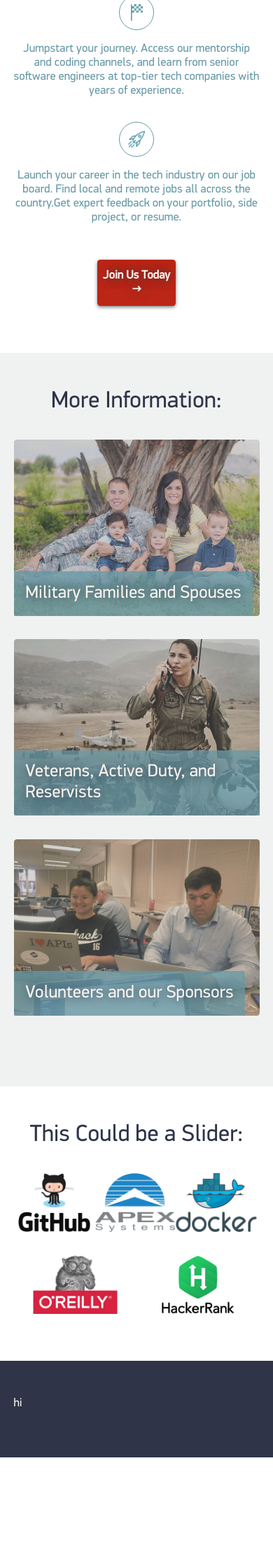
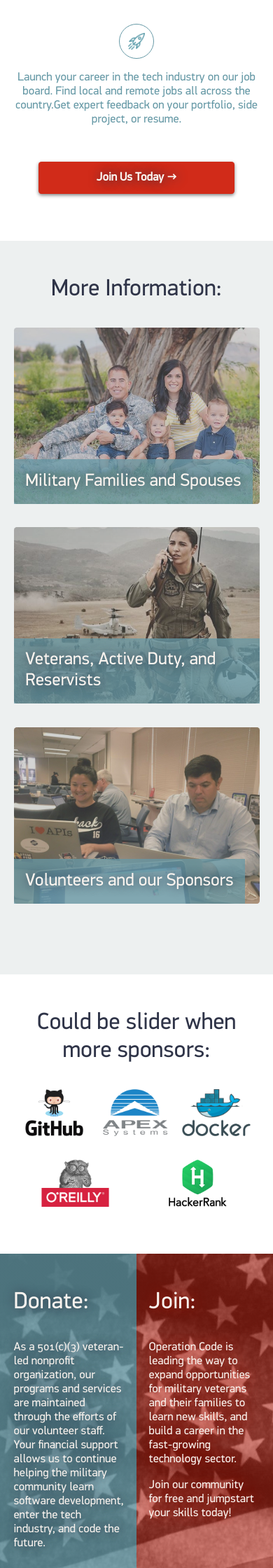
Before and after one commit to mattmacneil/opcode_style, a PHP site: page / in a window 390 px wide. Shown: the part 2320-4560 px from the top of the page at 70% size. Before the commit the page ends 4402 px from the top, so only its background shows below. Run offline with PHP 8.4, Linux system fonts and the light colour scheme.

Commit message:
Added frontpage donate/join section.

```diff
--- a/css/sass/_development.scss
+++ b/css/sass/_development.scss
@@ -169,6 +169,7 @@
 		width: 100%;
 		margin-bottom: 3em;
 		padding: 0 1em;
+		position: relative;
 
 		h2 {
 			font-weight: bold;
@@ -302,6 +303,56 @@
 		}
 	}
 
+.front-donate-join-bg {
+	width: 100%;
+	background-image: url('../../images/hero.jpg');
+	background-size: cover;
+}
+
+	.front-donate-join {
+		width: 100%;
+		background: linear-gradient(to left, transparent 50%, rgba($blue,.75) 50%);
+	}
+
+	.front-donate-join-overlay {
+		width: 100%;
+		height: 100%;
+		background-color: pink;
+		background: linear-gradient(to left, rgba($red,.5) 50%, transparent 50%);
+	}
+
+		.front-donate-container {
+			width: 100%;
+			display: flex;
+			color: $white;
+		}
+
+			.front-donate,
+			.front-join {
+				width: 50%;
+				padding-bottom: 5em;
+				position: relative;
+
+				p {
+					margin-bottom: 1em;
+				}
+
+				.headliner {
+					text-align: left;
+				}
+			}
+
+			.front-donate {
+				padding-right: 5%;
+				@include texthaze($black);
+			}
+
+			.front-join {
+				padding-left: 5%;
+				@include texthaze(darken($red, 10%));
+			}
+
+
 footer {
 	background-color: $black;
 	color: $white;
--- a/css/sass/_mobile.scss
+++ b/css/sass/_mobile.scss
@@ -97,6 +97,10 @@
 			margin-bottom: 0;
 		}
 
+		.landing-membership-button {
+			width: 80%;
+		}
+
 		.landing-more-info {
 			flex-direction: column;
 		}
@@ -118,4 +122,34 @@
 		width: 100%;
 	}
 
+	.what-we-do-cell {
+		width: 100%;
+		margin-bottom: 2em;
+		@include divshadow(lighten($grey, 30%));
+		border-bottom-right-radius: 0;
+		border-bottom-left-radius: 0;
+		border-top-left-radius: .5em;
+		border-bottom-right-radius: .5em;
+	}
+
+		.what-we-do-image {
+			display: none;
+		}
+
+		.what-we-do-content {
+			width: 100%;
+			float: right;
+			padding: 2em;
+			padding-bottom: 3em;
+			margin-bottom: 0;
+			border-bottom-right-radius: .5em;
+		}
+
+	.landing-partners-cell {
+		img {
+			height: 4em;
+		}
+	}
+
+
 } // 550
--- a/css/sass/_vars.scss
+++ b/css/sass/_vars.scss
@@ -1,8 +1,8 @@
 $black: #2F3448;
 $white: #FAF4EF;
 $grey: grey;
-$lightgrey: #F0F2F2;
-$red: lighten(#8D1D11, 10%);
+$lightgrey: darken(#F0F2F2, 1%);
+$red: lighten(#8D1D11, 15%);
 $green: green;
 $blue: #6699A6;
 $orange: orange;
--- a/index.php
+++ b/index.php
@@ -28,7 +28,7 @@
 
 									<div class="hero-imagebox-quote">
 
-										<span>&ldquo;Lorem ipsum dolor sit amet, consectetur adipisicing elit, sed do eiusmod tempor incididunt ut labore.&rdquo;</span>
+										<span>&ldquo;Operation Code not only paved a route for me; they also showed me what I can build with my imagination.&rdquo;</span>
 
 										<br />
 
@@ -67,6 +67,9 @@
 					</div><!-- what we do image -->
 
 					<div class="what-we-do-content">
+
+						<div class="what-we-do-snipe">
+						</div><!-- what we do snipe -->
 
 						<h2>Career Services:</h2>
 
@@ -224,12 +227,11 @@
 
 	</section><!-- landing more information -->
 
-
 	<section class="bg-white section-pad">
 
 		<div class="content-container">
 
-			<span class="headliner">This Could be a Slider:</span>
+			<span class="headliner">Could be slider when more sponsors:</span>
 
     	<div class="landing-partners">
 
@@ -267,9 +269,51 @@
 
  		</div><!-- content container -->
 
-  <script type="text/javascript">jssor_1_slider_init();</script>
+ </section>
 
- </section>
+ <section class="front-donate-join-bg">
+
+ 	<div class="front-donate-join">
+
+	 	<div class="front-donate-join-overlay">
+
+	 		<div class="content-container section-pad">
+
+	 			<div class="front-donate-container">
+
+	 				<div class="front-donate">
+
+	 					<span class="headliner">Donate:</span>
+
+	 					<p>
+	 						As a 501(c)(3) veteran-led nonprofit organization, our programs and services are maintained through the efforts of our volunteer staff. Your financial support allows us to continue helping the military community learn software development, enter the tech industry, and code the future.
+	 					</p>
+
+	 				</div><!-- front donate -->
+
+	 				<div class="front-join">
+
+	 					<span class="headliner">Join:</span>
+
+	 					<p>
+	 						Operation Code is leading the way to expand opportunities for military veterans and their families to learn new skills, and build a career in the fast-growing technology sector.
+	 					</p>
+
+	 					<p>
+	 						Join our community for free and jumpstart your skills today!
+	 					</p>
+
+	 				</div><!-- front join -->
+
+	 			</div><!-- front donate container -->
+
+	 		</div><!-- content container -->
+
+	 	</div><!-- front donate join overlay -->
+
+	 </div><!-- front donate join -->
+
+ </section><!-- front donate join bg -->
 
 <?php
 
```
Also changed, not shown: css/styles/style.css.
